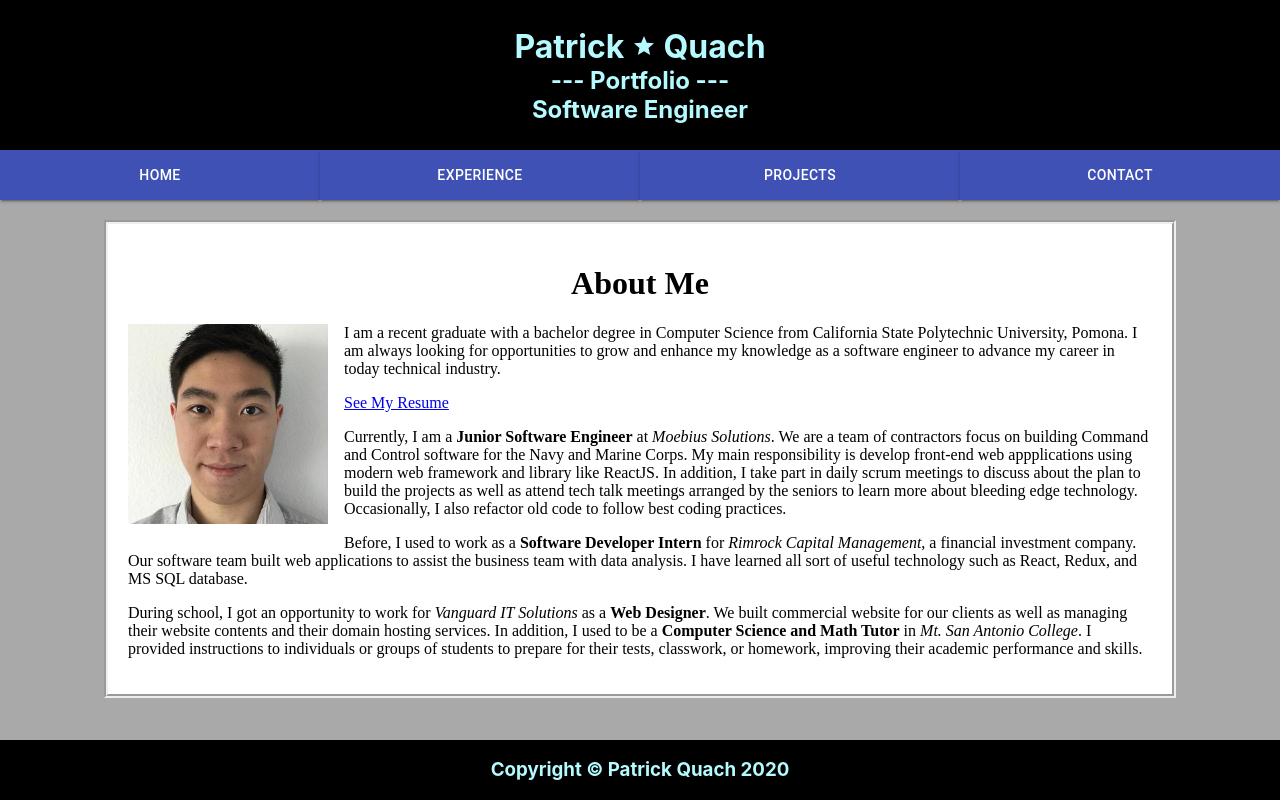
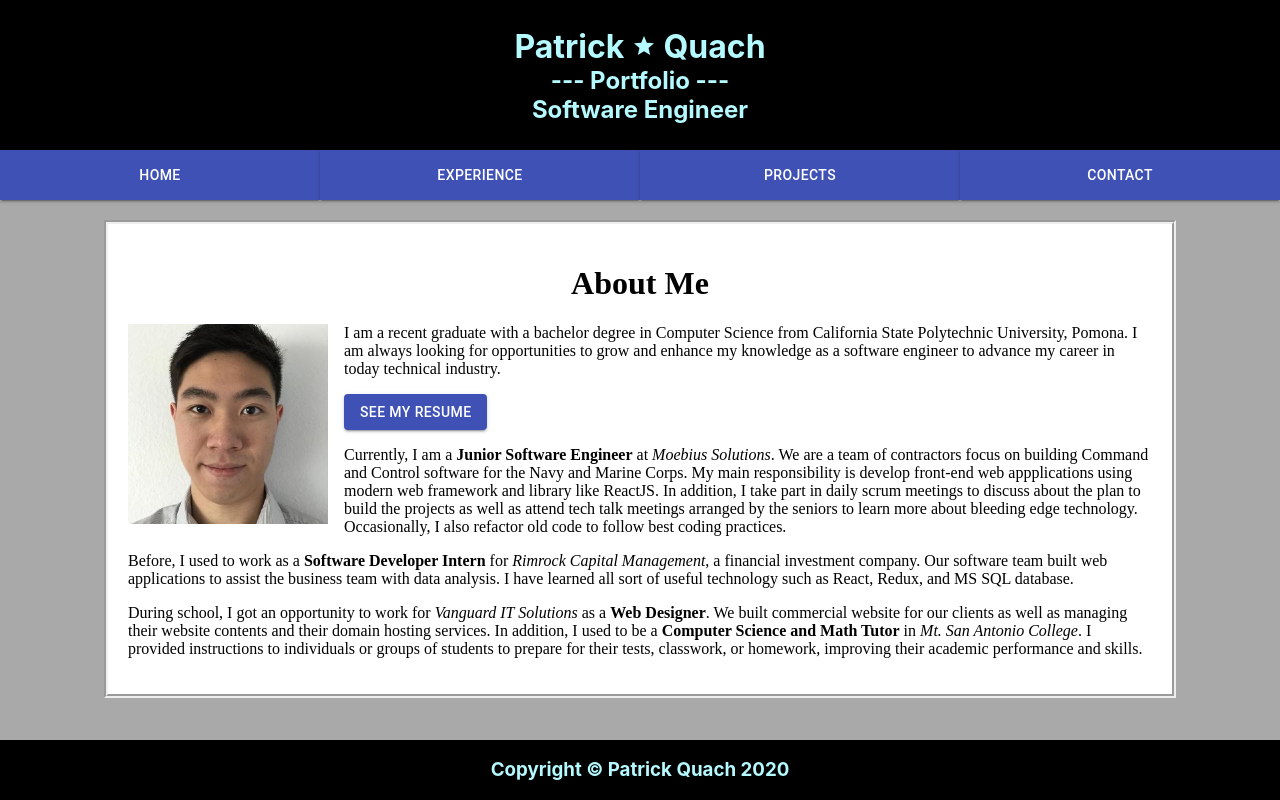
Before and after one commit to patrick1311/portfolio, a React (Create React App) app: page /#/ in a window 1280 px wide. Built offline with nearby package versions, Linux system fonts and the light colour scheme.

Commit message:
add resume button to aid visual feedback

```diff
--- a/src/components/Home.js
+++ b/src/components/Home.js
@@ -1,5 +1,6 @@
 import * as React from 'react';
 import { makeStyles } from '@material-ui/core';
+import Button from '@material-ui/core/Button';
 import profilepic from '../img/profilepic.png';
 import resume from '../pdf/PQuachResume.pdf';
 
@@ -21,6 +22,10 @@ const useStyles = makeStyles({
         display: 'flex',
         flexDirection: 'row',
         verticalAlign: 'center',
+    },
+    resumeLink: {
+        textDecoration: 'none',
+        color: 'white',
     },
     image: {
         width: '200px',
@@ -45,7 +50,9 @@ const Home = () => {
                 California State Polytechnic University, Pomona. I am always looking for opportunities to
                 grow and enhance my knowledge as a software engineer to advance my career in today technical industry.
             </p>
-            <a href = {resume} target = "_blank">See My Resume</a>
+            <Button variant="contained" color="primary">
+                <a href = {resume} target = "_blank" className={classes.resumeLink}>See My Resume</a>
+            </Button>
             <p>
                 Currently, I am a <b>Junior Software Engineer</b> at <i>Moebius Solutions</i>. We are a team of contractors focus on building
                 Command and Control software for the Navy and Marine Corps. My main responsibility
```
